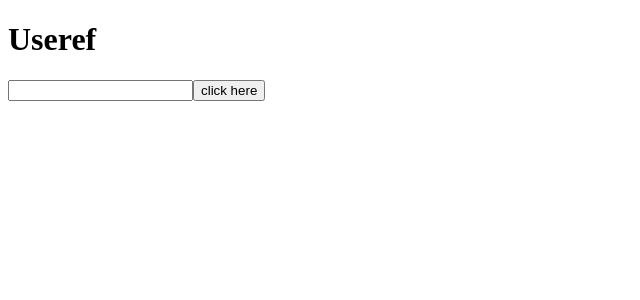
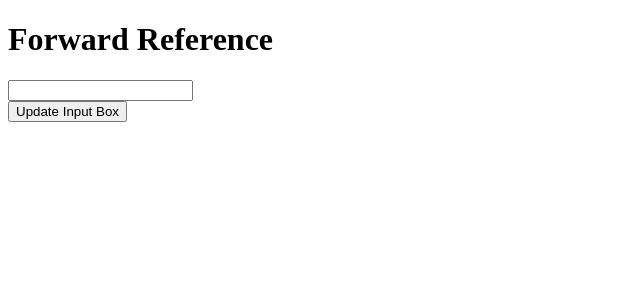
Before and after one commit to Krunal01/Practice, a React (Create React App) app: page / in a window 1280 px wide. Shown: the top 300 px of the page, without its empty margins (0-640 px from the left). Built offline with nearby package versions, Linux system fonts and the light colour scheme.

Commit message:
forward Reference

```diff
--- /dev/null
+++ b/src/Childforwref.js
@@ -0,0 +1,11 @@
+import React, { forwardRef } from "react";
+
+function Childforwref(props, ref) {
+  return (
+    <div>
+      <input type="text" ref={ref}></input>
+    </div>
+  );
+}
+
+export default forwardRef(Childforwref);
--- /dev/null
+++ b/src/Forwref.js
@@ -0,0 +1,17 @@
+import React, { useRef } from "react";
+import Childforwref from "./Childforwref";
+function Forwref() {
+  const Ref = useRef(null);
+  function updateVal() {
+    Ref.current.value = "Krunal";
+  }
+  return (
+    <div>
+      <h1>Forward Reference</h1>
+      <Childforwref ref={Ref} />
+      <button onClick={updateVal}>Update Input Box</button>
+    </div>
+  );
+}
+
+export default Forwref;
```
Also changed, not shown: src/index.js (+4 -3 lines).
